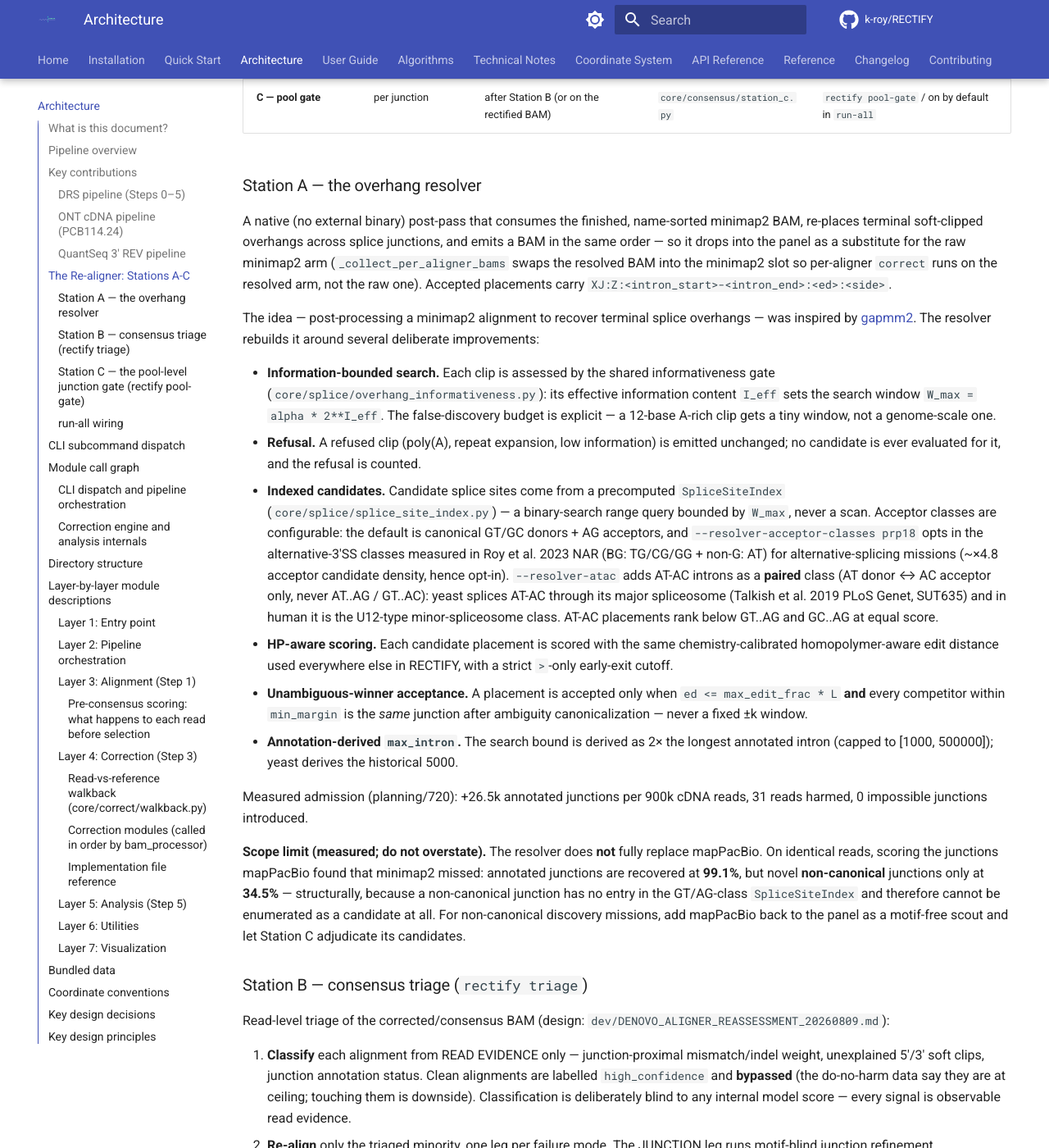
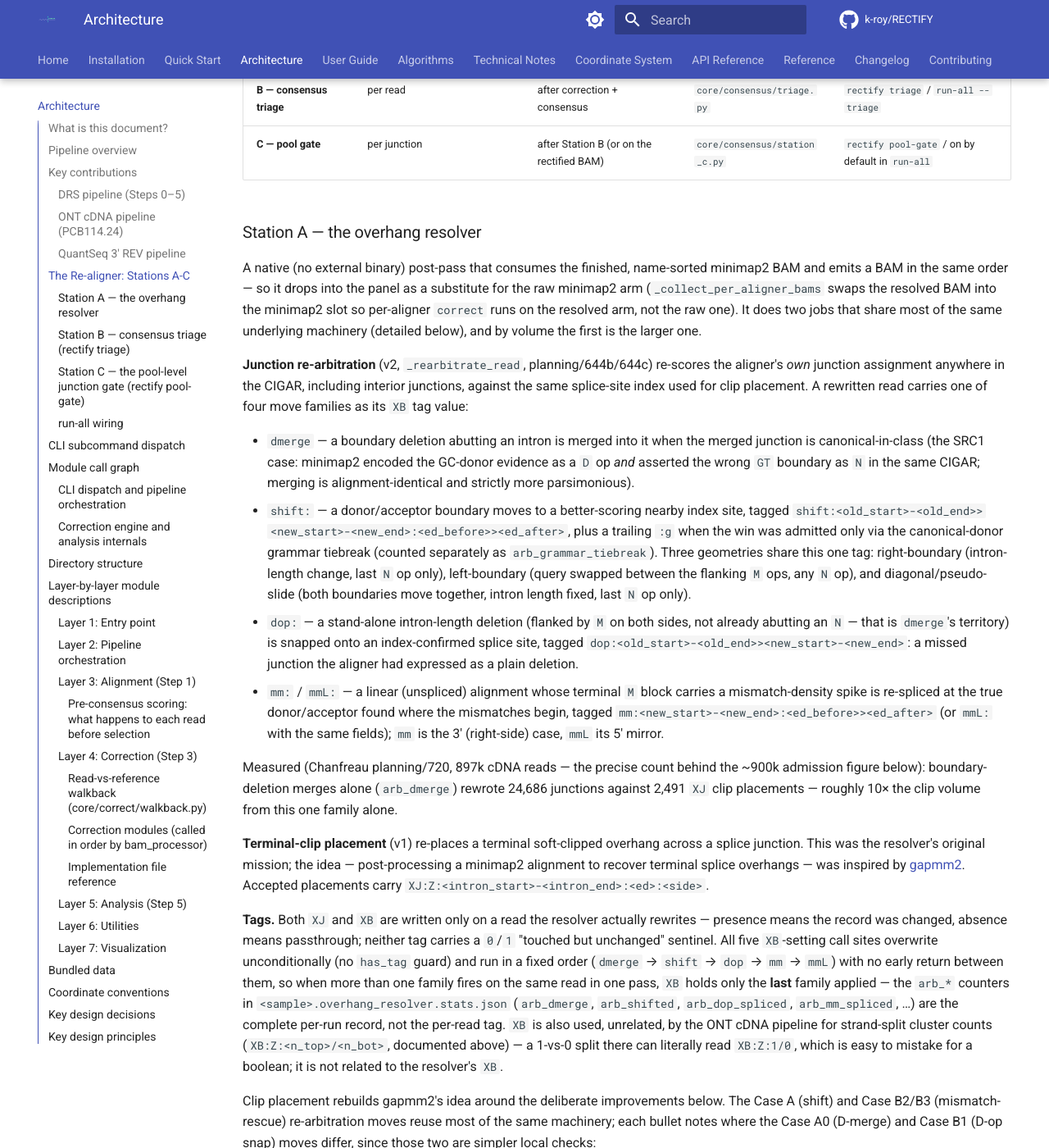
Before and after one commit to k-roy/RECTIFY, an MkDocs documentation site: the page built from docs/ARCHITECTURE.md, in a window 1280 px wide and 1400 px high, scrolled down 7059 px. Shown: the whole window at 82% size. Built offline with MkDocs 1.6.1 and Material for MkDocs 9.7.7, drawn with Linux system fonts in a browser that asks for light colours; comment, search, counter and statistics services are not loaded; the version menu is left out; some of the changed text lies outside the part shown.

Commit message:
docs(resolver): lead with junction re-arbitration, not clip re-placement
The overhang resolver's docs framed it as a "clip re-placer" (v1, inspired
by gapmm2). Its measured v2 addition, junction re-arbitration, is now the
larger job by volume: Chanfreau planning/720 (897k cDNA reads) measured
boundary-deletion merges (arb_dmerge) alone rewriting 24,686 junctions vs.
2,491 XJ clip placements — roughly 10x the clip work from one of its four
move families.

- README.md: reframe the (b)-section panel paragraph to lead with
  re-arbitration (naming the merge/shift/D-op-snap/mismatch-rescue moves),
  clip placement second; keep every prior fact (information bound, indexed
  candidates + acceptor classes + AT-AC, HP-aware scoring, refusal-first).
- docs/ARCHITECTURE.md: rewrite the Station A section (lead paragraph, the
  Granularity table cell, the Step 1 pipeline-diagram block, and the Key
  Contributions one-line summary) with the same reframing; name the four
  XB move families by the exact tag values the code writes
  (dmerge/shift/dop/mm+mmL, verified against overhang_resolver.py); add a
  Tags note documenting that XJ and XB are both changed-only (no 0/1
  "touched" sentinel) and that XB names only the last move family applied
  when more than one fires on a read in one pass.
- Corrected the "shared engine" framing to scope each mechanism (info
  bound, refusal, HP-aware scoring, margin/ambiguity acceptance) to the
  specific move families that actually use it (Case A shift + Case B2/B3
  mismatch-rescue share it fully with clip placement; Case A0 D-merge and
  Case B1 D-op-snap use simpler, local checks) rather than claiming
  uniform coverage.
- Verified the AT-AC sentences in both files already match
  ResolverConfig.atac's docstring (paired, opt-in, ranks below GT/GC at
  equal edit distance) — no change needed there.

mkdocs build passes (only pre-existing, unrelated warnings under --strict).

Claude-Session: https://claude.ai/code/session_01VcGWKXTJGdm1kwfwxfDENq

```diff
--- a/docs/ARCHITECTURE.md
+++ b/docs/ARCHITECTURE.md
@@ -62,9 +62,10 @@ search) plus an *evidence arbiter* (a proposal is accepted only when it strictly
 improves the HP-aware edit distance or wins unambiguously within an explicit
 false-discovery budget), with **refusal as a first-class outcome** — a
 low-information overhang is left untouched and counted, never force-placed.
-Station A (the overhang resolver) acts per terminal soft clip at align time;
-Station B (consensus triage) acts per read after correction; Station C (the
-pool gate) acts per junction over the whole read pool. See
+Station A (the overhang resolver) re-arbitrates junction placement and
+terminal-clip overhangs at align time; Station B (consensus triage) acts per
+read after correction; Station C (the pool gate) acts per junction over the
+whole read pool. See
 [The Re-aligner: Stations A-C](#the-re-aligner-stations-a-c).
 
 ---
@@ -101,9 +102,12 @@ Dorado-aligned BAM (with pt:i: tags)
 [Step 1: Alignment]        multi-aligner rectification pipeline
     │                      Long-read panel: minimap2 + uLTRA + deSALT
     │                      + overhang resolver (Station A): a native post-pass on the
-    │                        finished minimap2 arm that re-places terminal soft-clipped
-    │                        overhangs across splice junctions, then SUBSTITUTES the
-    │                        resolved BAM for the raw minimap2 arm in the panel.
+    │                        finished minimap2 arm. By volume mainly JUNCTION
+    │                        RE-ARBITRATION (re-scores the aligner's own junction calls
+    │                        anywhere in the CIGAR: merge/shift/D-op-snap/mismatch-rescue
+    │                        moves, tagged XB) plus terminal soft-clip placement across
+    │                        splice junctions (tagged XJ), then SUBSTITUTES the resolved
+    │                        BAM for the raw minimap2 arm in the panel.
     │                      (junction-aligner default = [uLTRA, deSALT, overhang_resolver];
     │                       disable with --no-junction-aligners. mapPacBio / gapmm2 /
     │                       GMAP / winnowmap2 / minisplice remain opt-in arms;
@@ -347,36 +351,101 @@ three different granularities. All three share **one contract**:
 
 | Station | Granularity | Runs at | Module | CLI |
 |---|---|---|---|---|
-| **A — overhang resolver** | per terminal soft clip | align stage (on the minimap2 arm) | `core/align/overhang_resolver.py` | inside `rectify align` (default junction aligner) |
+| **A — overhang resolver** | per junction (incl. interior) + per terminal clip | align stage (on the minimap2 arm) | `core/align/overhang_resolver.py` | inside `rectify align` (default junction aligner) |
 | **B — consensus triage** | per read | after correction + consensus | `core/consensus/triage.py` | `rectify triage` / `run-all --triage` |
 | **C — pool gate** | per junction | after Station B (or on the rectified BAM) | `core/consensus/station_c.py` | `rectify pool-gate` / on by default in `run-all` |
 
 ### Station A — the overhang resolver
 
-A native (no external binary) post-pass that consumes the finished, name-sorted
-minimap2 BAM, re-places terminal soft-clipped overhangs across splice
-junctions, and emits a BAM in the same order — so it drops into the panel as a
-substitute for the raw minimap2 arm (`_collect_per_aligner_bams` swaps the
-resolved BAM into the minimap2 slot so per-aligner `correct` runs on the
-resolved arm, not the raw one). Accepted placements carry
+A native (no external binary) post-pass that consumes the finished,
+name-sorted minimap2 BAM and emits a BAM in the same order — so it drops
+into the panel as a substitute for the raw minimap2 arm
+(`_collect_per_aligner_bams` swaps the resolved BAM into the minimap2 slot
+so per-aligner `correct` runs on the resolved arm, not the raw one). It does
+two jobs that share most of the same underlying machinery (detailed below),
+and by volume the first is the larger one.
+
+**Junction re-arbitration** (v2, `_rearbitrate_read`, planning/644b/644c)
+re-scores the aligner's *own* junction assignment anywhere in the CIGAR,
+including interior junctions, against the same splice-site index used for
+clip placement. A rewritten read carries one of four move families as its
+`XB` tag value:
+
+- `dmerge` — a boundary deletion abutting an intron is merged into it when
+  the merged junction is canonical-in-class (the SRC1 case: minimap2
+  encoded the GC-donor evidence as a `D` op *and* asserted the wrong `GT`
+  boundary as `N` in the same CIGAR; merging is alignment-identical and
+  strictly more parsimonious).
+- `shift:` — a donor/acceptor boundary moves to a better-scoring nearby index
+  site, tagged
+  `shift:<old_start>-<old_end>><new_start>-<new_end>:<ed_before>><ed_after>`,
+  plus a trailing `:g` when the win was admitted only via the
+  canonical-donor grammar tiebreak (counted separately as
+  `arb_grammar_tiebreak`). Three geometries share this one tag:
+  right-boundary (intron-length change, last `N` op only), left-boundary
+  (query swapped between the flanking `M` ops, any `N` op), and
+  diagonal/pseudo-slide (both boundaries move together, intron length
+  fixed, last `N` op only).
+- `dop:` — a stand-alone intron-length deletion (flanked by `M` on both
+  sides, not already abutting an `N` — that is `dmerge`'s territory) is
+  snapped onto an index-confirmed splice site, tagged
+  `dop:<old_start>-<old_end>><new_start>-<new_end>`: a missed junction the
+  aligner had expressed as a plain deletion.
+- `mm:` / `mmL:` — a linear (unspliced) alignment whose terminal `M` block
+  carries a mismatch-density spike is re-spliced at the true
+  donor/acceptor found where the mismatches begin, tagged
+  `mm:<new_start>-<new_end>:<ed_before>><ed_after>` (or `mmL:` with the same
+  fields); `mm` is the 3' (right-side) case, `mmL` its 5' mirror.
+
+Measured (Chanfreau planning/720, 897k cDNA reads — the precise count
+behind the ~900k admission figure below): boundary-deletion merges alone
+(`arb_dmerge`) rewrote 24,686 junctions against 2,491 `XJ` clip
+placements — roughly 10× the clip volume from this one family alone.
+
+**Terminal-clip placement** (v1) re-places a terminal soft-clipped overhang
+across a splice junction. This was the resolver's original mission; the
+idea — post-processing a minimap2 alignment to recover terminal splice
+overhangs — was inspired by [gapmm2](https://github.com/nextgenusfs/gapmm2).
+Accepted placements carry
 `XJ:Z:<intron_start>-<intron_end>:<ed>:<side>`.
 
-The idea — post-processing a minimap2 alignment to recover terminal splice
-overhangs — was inspired by [gapmm2](https://github.com/nextgenusfs/gapmm2).
-The resolver rebuilds it around several deliberate improvements:
-
-- **Information-bounded search.** Each clip is assessed by the shared
-  informativeness gate (`core/splice/overhang_informativeness.py`): its
-  effective information content `I_eff` sets the search window
-  `W_max = alpha * 2**I_eff`. The false-discovery budget is explicit — a
-  12-base A-rich clip gets a tiny window, not a genome-scale one.
-- **Refusal.** A refused clip (poly(A), repeat expansion, low information) is
-  emitted unchanged; no candidate is ever evaluated for it, and the refusal is
-  counted.
+**Tags.** Both `XJ` and `XB` are written only on a read the resolver actually
+rewrites — presence means the record was changed, absence means passthrough;
+neither tag carries a `0`/`1` "touched but unchanged" sentinel. All five
+`XB`-setting call sites overwrite unconditionally (no `has_tag` guard) and
+run in a fixed order (`dmerge` → `shift` → `dop` → `mm` → `mmL`) with no
+early return between them, so when more than one family fires on the same
+read in one pass, `XB` holds only the
+**last** family applied — the `arb_*` counters in
+`<sample>.overhang_resolver.stats.json` (`arb_dmerge`, `arb_shifted`,
+`arb_dop_spliced`, `arb_mm_spliced`, …) are the complete per-run record, not
+the per-read tag. `XB` is also used, unrelated, by the ONT cDNA pipeline for
+strand-split cluster counts (`XB:Z:<n_top>/<n_bot>`, documented above) — a
+1-vs-0 split there can literally read `XB:Z:1/0`, which is easy to mistake
+for a boolean; it is not related to the resolver's `XB`.
+
+Clip placement rebuilds gapmm2's idea around the deliberate improvements
+below. The Case A (shift) and Case B2/B3 (mismatch-rescue) re-arbitration
+moves reuse most of the same machinery; each bullet notes where the Case A0
+(D-merge) and Case B1 (D-op snap) moves differ, since those two are simpler
+local checks:
+
+- **Information-bounded search.** Each clip (or Case A/B2/B3 junction window)
+  is assessed by the shared informativeness gate
+  (`core/splice/overhang_informativeness.py`): its effective information
+  content `I_eff` sets the search window `W_max = alpha * 2**I_eff`. The
+  false-discovery budget is explicit — a 12-base A-rich clip gets a tiny
+  window, not a genome-scale one.
+- **Refusal.** A refused clip (or Case A/B2/B3 junction window — poly(A),
+  repeat expansion, low information) is left unchanged; no candidate is ever
+  evaluated for it, and the refusal is counted (`arb_refused` for
+  re-arbitration).
 - **Indexed candidates.** Candidate splice sites come from a precomputed
   `SpliceSiteIndex` (`core/splice/splice_site_index.py`) — a binary-search
-  range query bounded by `W_max`, never a scan. Acceptor classes are
-  configurable: the default is canonical GT/GC donors + AG acceptors, and
+  range query bounded by `W_max`, never a scan (Case B1's D-op snap also
+  queries this index, but within its own fixed `arb_dop_slop` window rather
+  than `W_max`). Acceptor classes are configurable: the default is canonical
+  GT/GC donors + AG acceptors, and
   `--resolver-acceptor-classes prp18` opts in the alternative-3'SS classes
   measured in Roy et al. 2023 NAR (BG: TG/CG/GG + non-G: AT) for
   alternative-splicing missions (~×4.8 acceptor candidate density, hence
@@ -385,12 +454,18 @@ The resolver rebuilds it around several deliberate improvements:
   through its major spliceosome (Talkish et al. 2019 PLoS Genet, SUT635) and
   in human it is the U12-type minor-spliceosome class. AT-AC placements rank
   below GT..AG and GC..AG at equal score.
-- **HP-aware scoring.** Each candidate placement is scored with the same
-  chemistry-calibrated homopolymer-aware edit distance used everywhere else in
-  RECTIFY, with a strict `>`-only early-exit cutoff.
-- **Unambiguous-winner acceptance.** A placement is accepted only when
-  `ed <= max_edit_frac * L` **and** every competitor within `min_margin` is the
-  *same* junction after ambiguity canonicalization — never a fixed ±k window.
+- **HP-aware scoring.** Every candidate placement or rewrite — clip, Case A
+  shift, Case B1 D-op snap, Case B2/B3 mismatch rescue — is scored with the
+  same chemistry-calibrated homopolymer-aware edit distance used everywhere
+  else in RECTIFY, with a strict `>`-only early-exit cutoff. Case A0's
+  D-merge is the one exception: it is a structural canonical-motif test with
+  no edit-distance scoring at all.
+- **Unambiguous-winner acceptance.** A clip placement, Case A shift, or Case
+  B2/B3 rewrite is accepted only when `ed <= max_edit_frac * L` **and** every
+  competitor within `min_margin` is the *same* junction after ambiguity
+  canonicalization — never a fixed ±k window. Case B1's D-op snap uses a
+  simpler rule (best candidate no worse than the current placement, within
+  `max_edit_frac`) with no runner-up ambiguity check.
 - **Annotation-derived `max_intron`.** The search bound is derived as 2× the
   longest annotated intron (capped to [1000, 500000]); yeast derives the
   historical 5000.
```
Also changed, not shown: README.md (+2 -2 lines).
